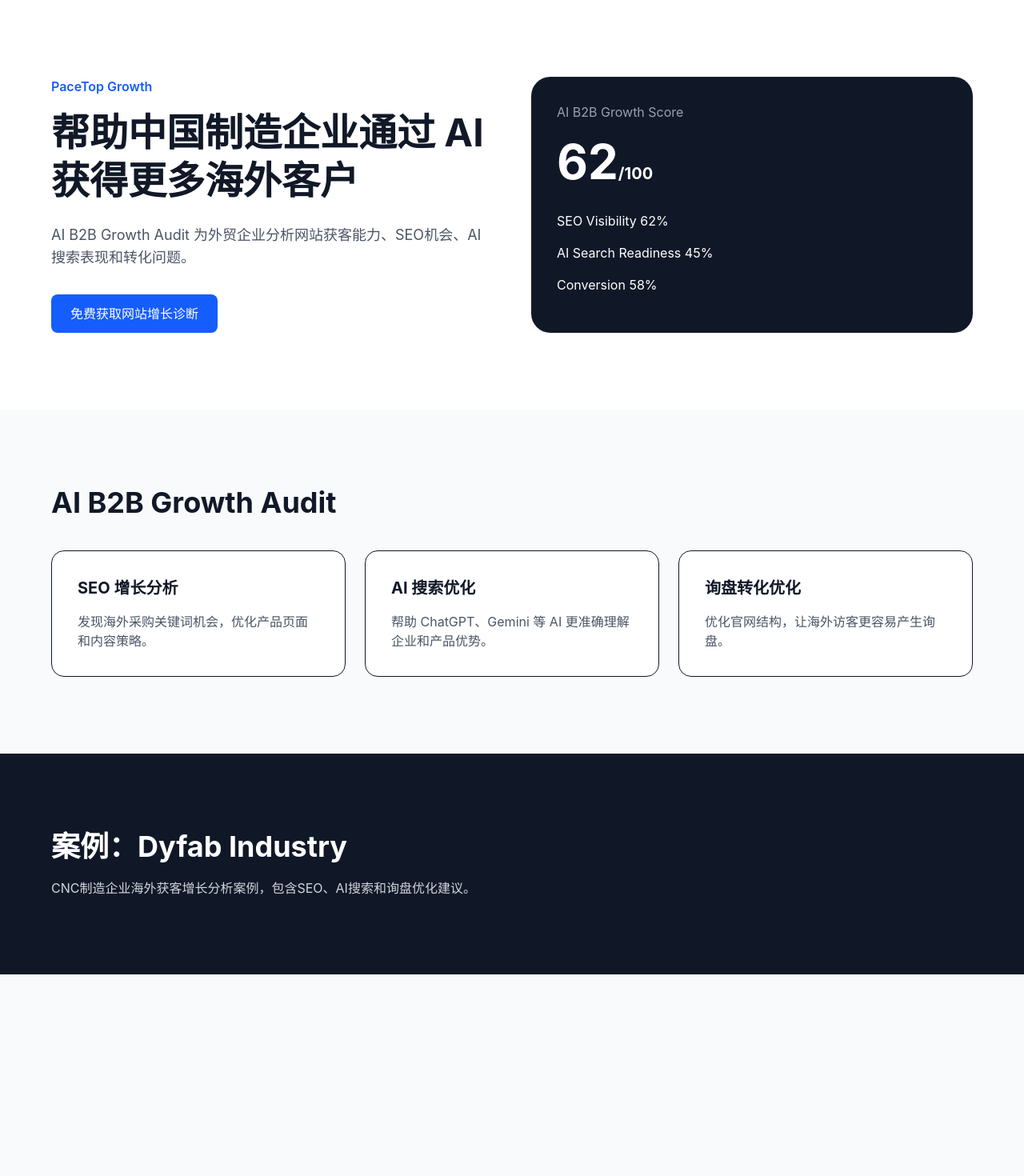
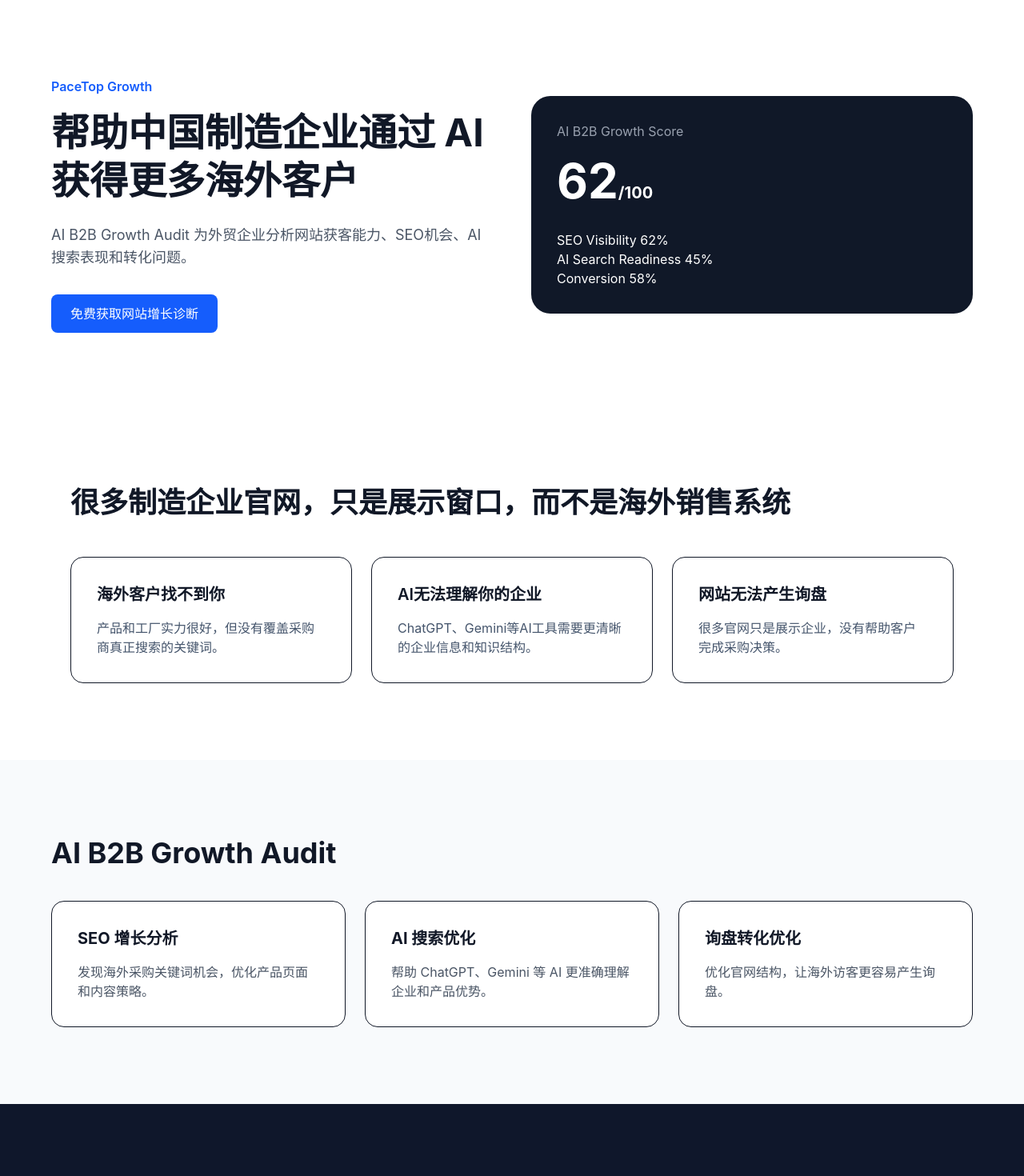
Before and after one commit to i20luoye/pacetop-growth, a Next.js app: page / in a window 1280 px wide. Shown: the top 1470 px of the page at 80% size. Before the commit the page ends 1218 px from the top, so only its background shows below. Built offline with nearby package versions, Linux system fonts and the light colour scheme.

Commit message:
integrate homepage sections

```diff
--- a/app/page.tsx
+++ b/app/page.tsx
@@ -1,69 +1,24 @@
+import Problem from "@/components/Problem";
+import CaseStudyCard from "@/components/CaseStudyCard";
+import Process from "@/components/Process";
+import CTA from "@/components/CTA";
+
 const services = [
-  {
-    title: "SEO 增长分析",
-    text: "发现海外采购关键词机会，优化产品页面和内容策略。",
-  },
-  {
-    title: "AI 搜索优化",
-    text: "帮助 ChatGPT、Gemini 等 AI 更准确理解企业和产品优势。",
-  },
-  {
-    title: "询盘转化优化",
-    text: "优化官网结构，让海外访客更容易产生询盘。",
-  },
+  {title:"SEO 增长分析",text:"发现海外采购关键词机会，优化产品页面和内容策略。"},
+  {title:"AI 搜索优化",text:"帮助 ChatGPT、Gemini 等 AI 更准确理解企业和产品优势。"},
+  {title:"询盘转化优化",text:"优化官网结构，让海外访客更容易产生询盘。"},
 ];
 
-export default function Home() {
-  return (
-    <main>
-      <section className="bg-white py-24">
-        <div className="container grid gap-12 md:grid-cols-2">
-          <div>
-            <p className="font-semibold text-blue-600">PaceTop Growth</p>
-            <h1 className="mt-4 text-5xl font-bold leading-tight">
-              帮助中国制造企业通过 AI 获得更多海外客户
-            </h1>
-            <p className="mt-6 text-lg text-gray-600">
-              AI B2B Growth Audit 为外贸企业分析网站获客能力、SEO机会、AI搜索表现和转化问题。
-            </p>
-            <button className="mt-8 rounded-lg bg-blue-600 px-6 py-3 text-white">
-              免费获取网站增长诊断
-            </button>
-          </div>
-          <div className="rounded-3xl bg-gray-900 p-8 text-white">
-            <div className="text-gray-400">AI B2B Growth Score</div>
-            <div className="mt-5 text-6xl font-bold">62<span className="text-xl">/100</span></div>
-            <div className="mt-8 space-y-4">
-              <div>SEO Visibility 62%</div>
-              <div>AI Search Readiness 45%</div>
-              <div>Conversion 58%</div>
-            </div>
-          </div>
-        </div>
-      </section>
-
-      <section className="py-24">
-        <div className="container">
-          <h2 className="text-4xl font-bold">AI B2B Growth Audit</h2>
-          <div className="mt-10 grid gap-6 md:grid-cols-3">
-            {services.map((item) => (
-              <div key={item.title} className="rounded-2xl border bg-white p-8">
-                <h3 className="text-xl font-bold">{item.title}</h3>
-                <p className="mt-4 text-gray-600">{item.text}</p>
-              </div>
-            ))}
-          </div>
-        </div>
-      </section>
-
-      <section className="bg-gray-900 py-24 text-white">
-        <div className="container">
-          <h2 className="text-4xl font-bold">案例：Dyfab Industry</h2>
-          <p className="mt-5 text-gray-300">
-            CNC制造企业海外获客增长分析案例，包含SEO、AI搜索和询盘优化建议。
-          </p>
-        </div>
-      </section>
-    </main>
-  );
+export default function Home(){
+ return <main>
+  <section className="bg-white py-24"><div className="container grid gap-12 md:grid-cols-2 items-center">
+   <div><p className="font-semibold text-blue-600">PaceTop Growth</p><h1 className="mt-4 text-5xl font-bold leading-tight">帮助中国制造企业通过 AI 获得更多海外客户</h1><p className="mt-6 text-lg text-gray-600">AI B2B Growth Audit 为外贸企业分析网站获客能力、SEO机会、AI搜索表现和转化问题。</p><a href="/audit-request" className="inline-block mt-8 rounded-lg bg-blue-600 px-6 py-3 text-white">免费获取网站增长诊断</a></div>
+   <div className="rounded-3xl bg-gray-900 p-8 text-white"><div className="text-gray-400">AI B2B Growth Score</div><div className="mt-5 text-6xl font-bold">62<span className="text-xl">/100</span></div><div className="mt-8 space-y-4">SEO Visibility 62%<br/>AI Search Readiness 45%<br/>Conversion 58%</div></div>
+  </div></section>
+  <Problem />
+  <section className="py-24"><div className="container"><h2 className="text-4xl font-bold">AI B2B Growth Audit</h2><div className="mt-10 grid gap-6 md:grid-cols-3">{services.map(s=><div key={s.title} className="rounded-2xl border bg-white p-8"><h3 className="text-xl font-bold">{s.title}</h3><p className="mt-4 text-gray-600">{s.text}</p></div>)}</div></div></section>
+  <CaseStudyCard />
+  <Process />
+  <CTA />
+ </main>
 }
```
